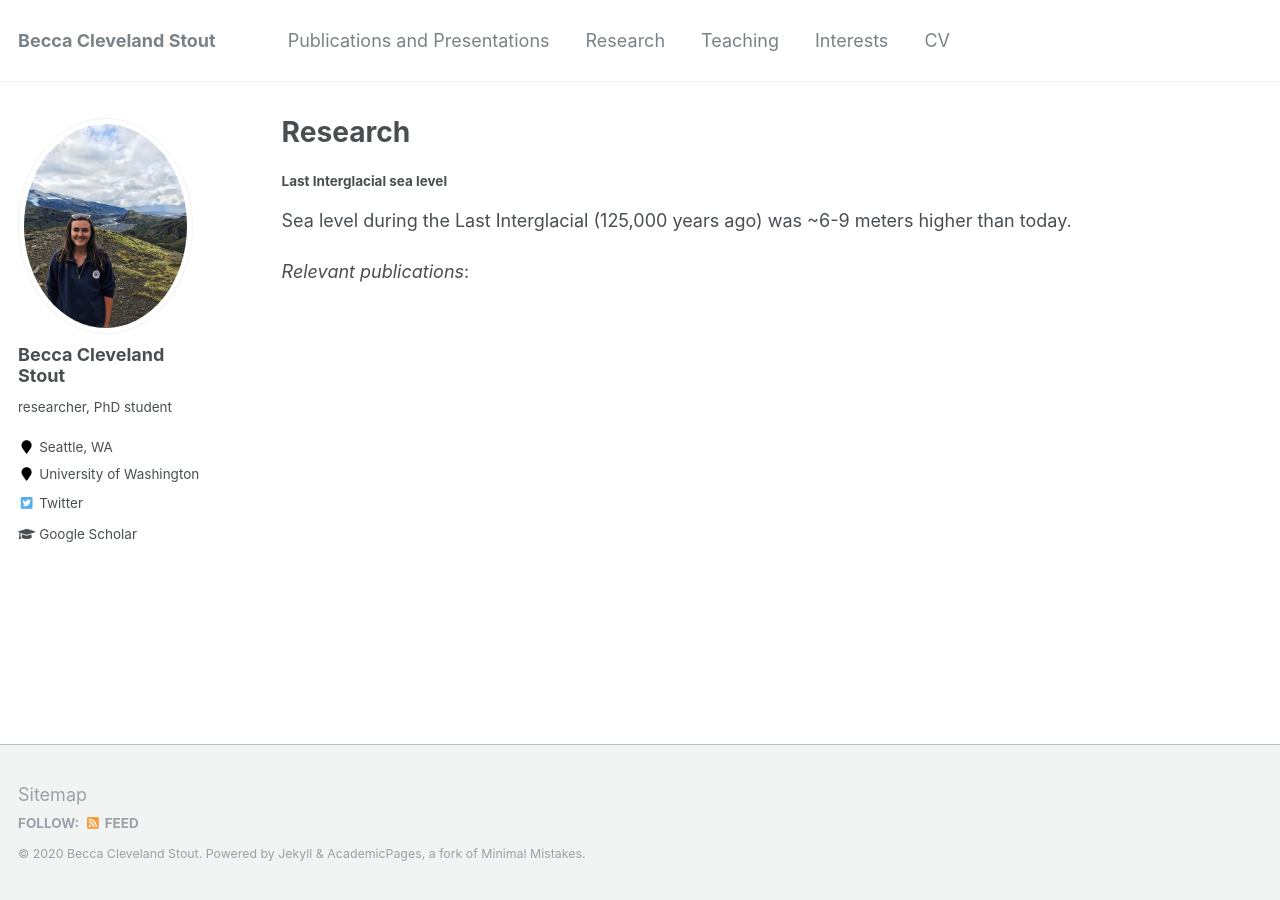
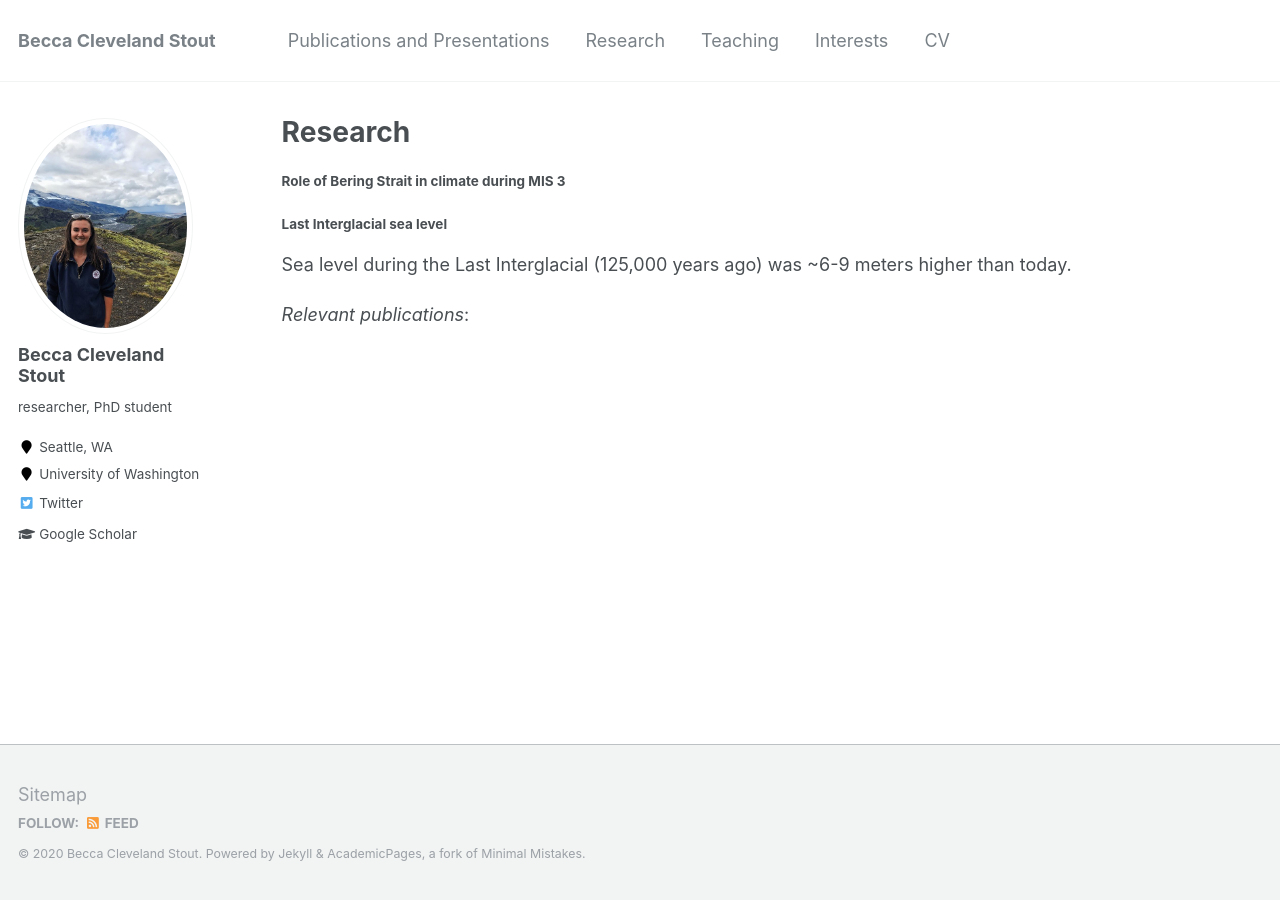
Before and after one commit to becca-cs/becca-cs.github.io, a Jekyll site: the page built from _pages/research.md, in a window 1280 px wide. Built offline with Jekyll 4.4.1, drawn with Linux system fonts in a browser that asks for light colours.

Commit message:
Update research.md

```diff
--- a/_pages/research.md
+++ b/_pages/research.md
@@ -5,7 +5,10 @@ permalink: /research/
 author_profile: true
 ---
 
-##### Last Interglacial sea level
+#### Role of Bering Strait in climate during MIS 3
+
+
+#### Last Interglacial sea level
 Sea level during the Last Interglacial (125,000 years ago) was ~6-9 meters higher than today.
 
 *Relevant publications*:
```
